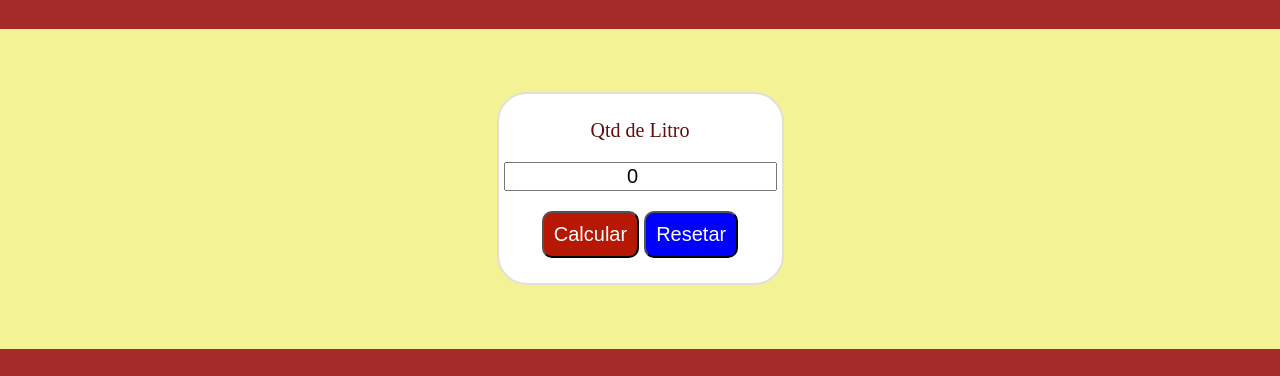
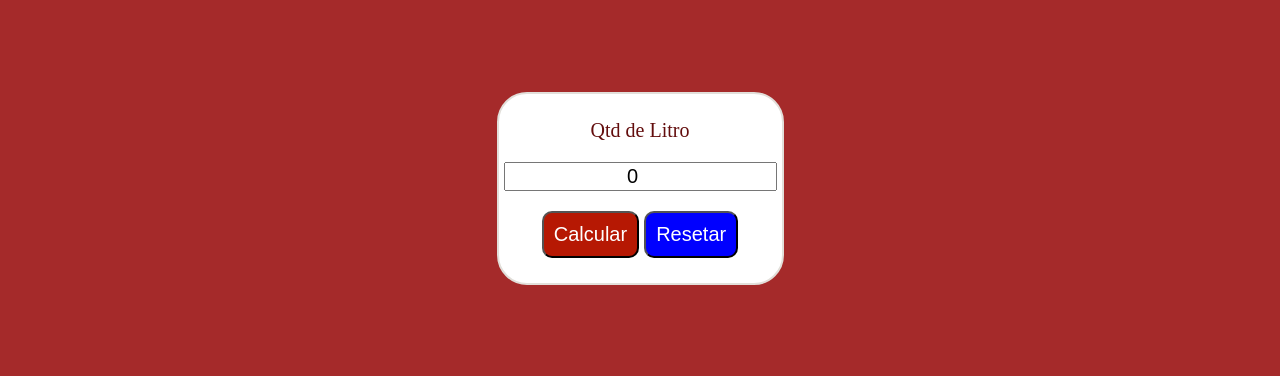
Before and after one commit to GeziaelThiagoPaes/gasolinaXalcool, a plain HTML site: page index.html in a window 1280 px wide. Shown: the part 82-458 px from the top of the page. Drawn offline with Linux system fonts and the light colour scheme.

Commit message:
Add files via upload

```diff
--- a/css/style.css
+++ b/css/style.css
@@ -24,7 +24,7 @@ body{
     max-width: 100%;
     max-height: 100%;
     height: 20rem;
-    background-color: rgb(243, 243, 150);
+
 
 }
 #forms{
```
